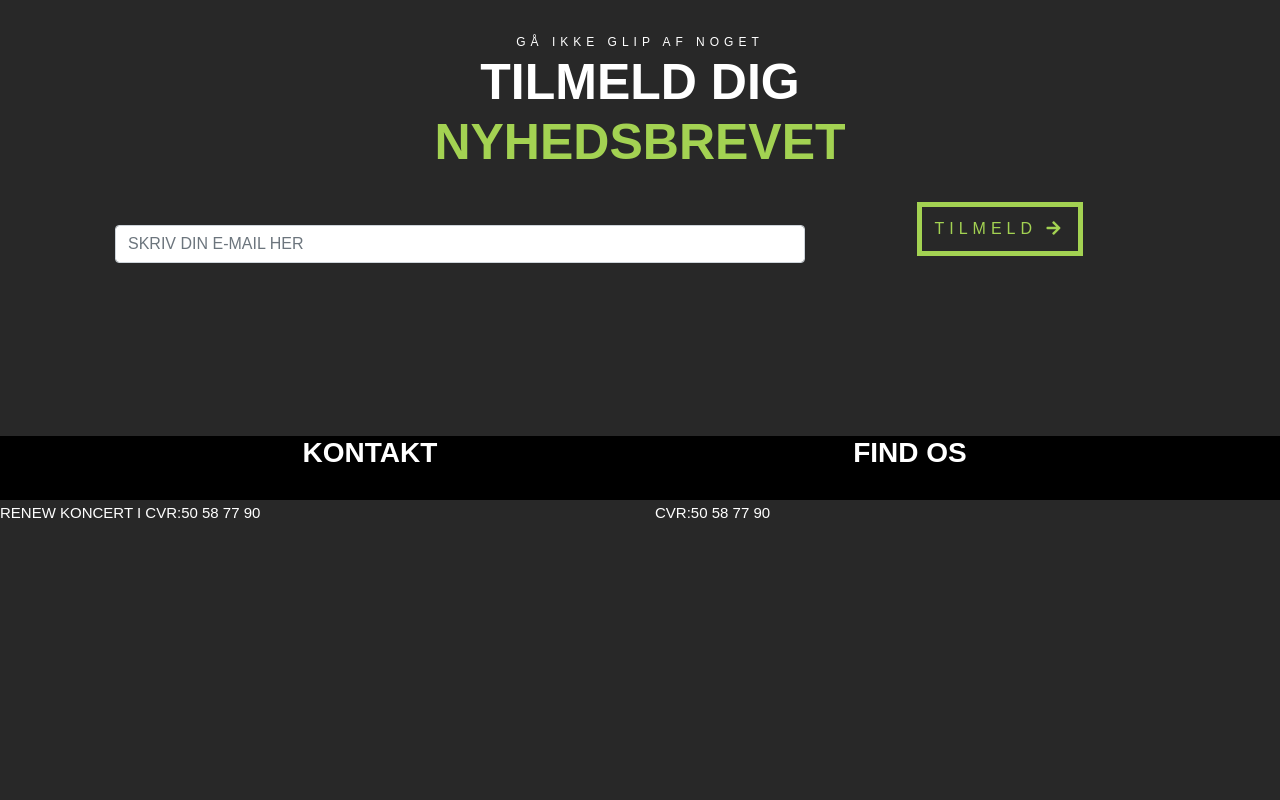
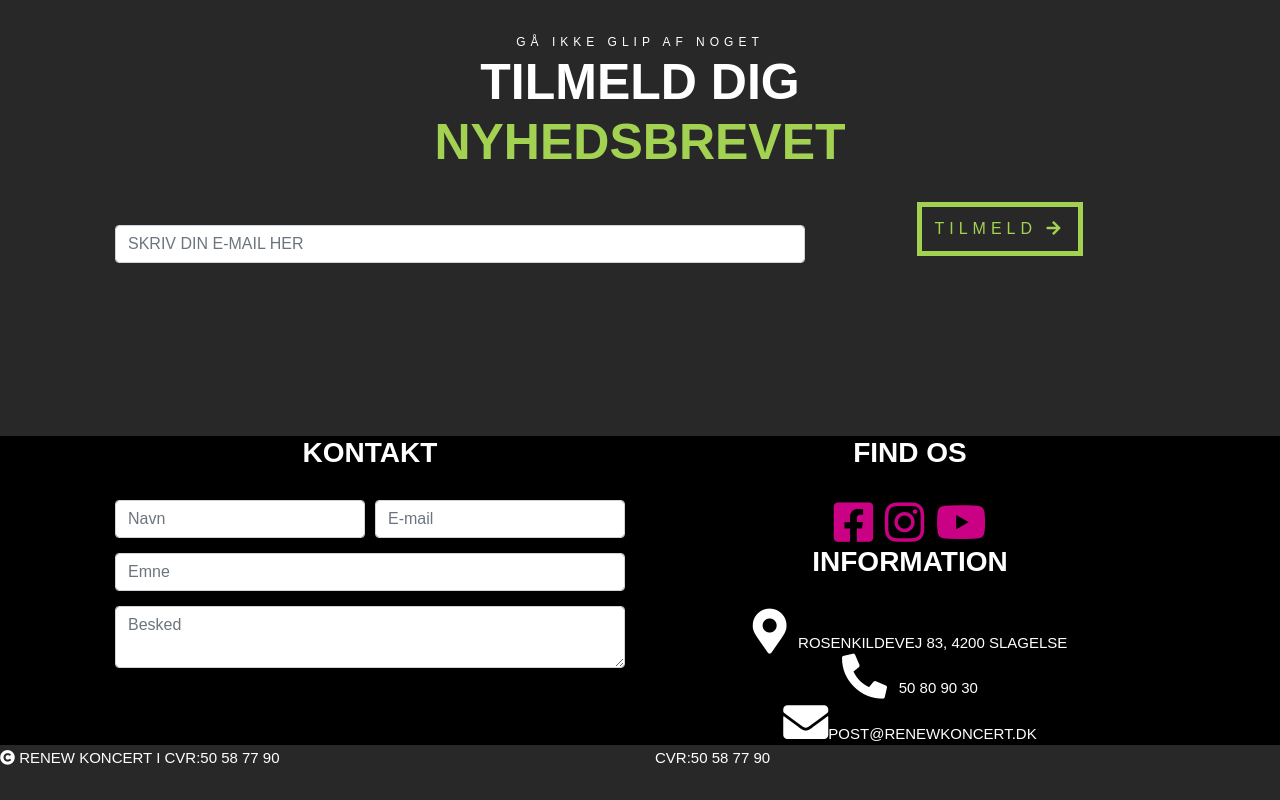
Before and after one commit to amal3983/RENEW, a plain HTML site: page index.html in a window 1280 px wide. Shown: the part 4412-5212 px from the top of the page. Before the commit the page ends 4967 px from the top, so only its background shows below. Drawn offline with nearby package versions, Linux system fonts and the light colour scheme; a web font is replaced by a local one.

Commit message:
Kontakt detaljer tilføjet. + Underlig SoMe links

```diff
--- a/index.html
+++ b/index.html
@@ -364,8 +364,8 @@ Sætter kode op pænt automatisk!
                 <h1 class="mb-3">TILMELD DIG <br><span class="text-secondary">NYHEDSBREVET</span></h1>
                 <div class="row">
                     <div class="form-input col-12 col-md-8">
-                        <label for="email"></label>
-                        <input id="email" class="form-control border-1 mb-2 md-mb-0" type="text" placeholder="SKRIV DIN E-MAIL HER">
+                        <label for="nh_mail"></label>
+                        <input id="nh_mail" class="form-control border-1 mb-2 md-mb-0" type="text" placeholder="SKRIV DIN E-MAIL HER">
                     </div>
                     <div class="container col-12 col-md-4">
                         <a class="btn btn-outline-secondary mb-4" href="#" role="button">TILMELD
@@ -386,9 +386,43 @@ Sætter kode op pænt automatisk!
         <div class="row" >
             <div class="col-md-6">
                 <h3 class="mb-3">KONTAKT</h3>
+                <div class="form-row">
+                    <div class="col-12 col-md-6">
+                        <label for="navn" class="d-none">navn</label>
+                        <input type="text" id="navn" class="form-control mb-2 border-1" placeholder="Navn">
+                    </div>
+                    <div class="col-12 col-md-6">
+                        <label for="email" class="d-none">email</label>
+                        <input type="text" id="email" class="form-control mb-2 border-1" placeholder="E-mail">
+                    </div>
+                    <div class="col-12">
+                        <label for="emne" class="d-none">emne</label>
+                        <input type="text" id="emne" class="form-control mb-2 border-1" placeholder="Emne">
+                    </div>
+                    <div class="col-12">
+                        <label for="besked" class="d-none">emne</label>
+                        <textarea id="besked" class="form-control border-1" placeholder="Besked"></textarea>
+                    </div>
+
+                </div>
             </div>
             <div class="col-md-6">
                 <h3 class="mb-3">FIND OS</h3>
+                <a class="text-decoration-none" href="#"> <i class="fab fa-facebook-square fa-3x mr-1"></i></a>
+                <a class="text-decoration-none" href="#"> <i class="some transition fab fa-instagram fa-3x mr-1"></i></a>
+                <a class="text-decoration-none" href="#"> <i class="some transition fab fa-youtube fa-3x"></i></a>
+
+                <h3 class="mb-3">INFORMATION</h3>
+
+
+                <i class="fas fa-map-marker-alt fa-3x mr-1"></i> ROSENKILDEVEJ 83, 4200 SLAGELSE
+               <br>
+                <i class="fas fa-phone-alt fa-3x mr-1"></i> 50 80 90 30
+
+
+                <br>
+                <i class="fas fa-envelope fa-3x"></i>POST@RENEWKONCERT.DK
+
             </div>
         </div>
     </div>
@@ -398,7 +432,7 @@ Sætter kode op pænt automatisk!
 <div class ="bg-dark">
     <div class="row">
         <div class="col-md-6">
-            <p class="mb-3">RENEW KONCERT I CVR:50 58 77 90</p>
+            <p class="mb-3"> <i class="fas fa-copyright"></i> RENEW KONCERT I CVR:50 58 77 90</p>
         </div>
         <div class="col-md-6">
             <p class="mb-3">CVR:50 58 77 90</p>
```
